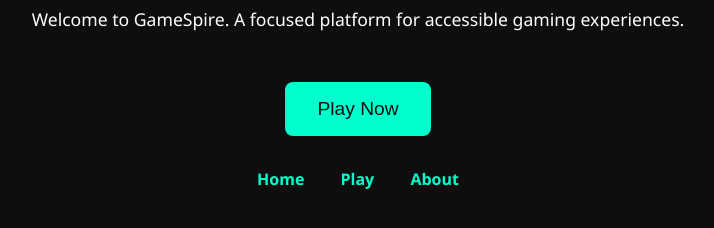
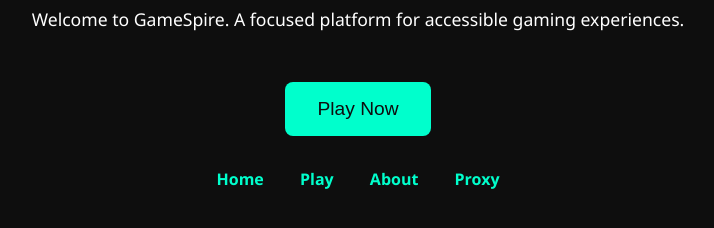
Before and after one commit to grassyguruu/GameSpire, a website: page public/index.html in a window 1280 px wide. Shown: the part 136-364 px from the top of the page, without its empty margins (282-996 px from the left). Drawn offline with Linux system fonts and the light colour scheme.

Commit message:
Update index.html

```diff
--- a/public/index.html
+++ b/public/index.html
@@ -16,6 +16,7 @@
     <a href="index.html">Home</a>
     <a href="game.html">Play</a>
     <a href="about.html">About</a>
+    <a href="proxy.html">Proxy</a>
   </nav>
 </body>
 </html>
```
